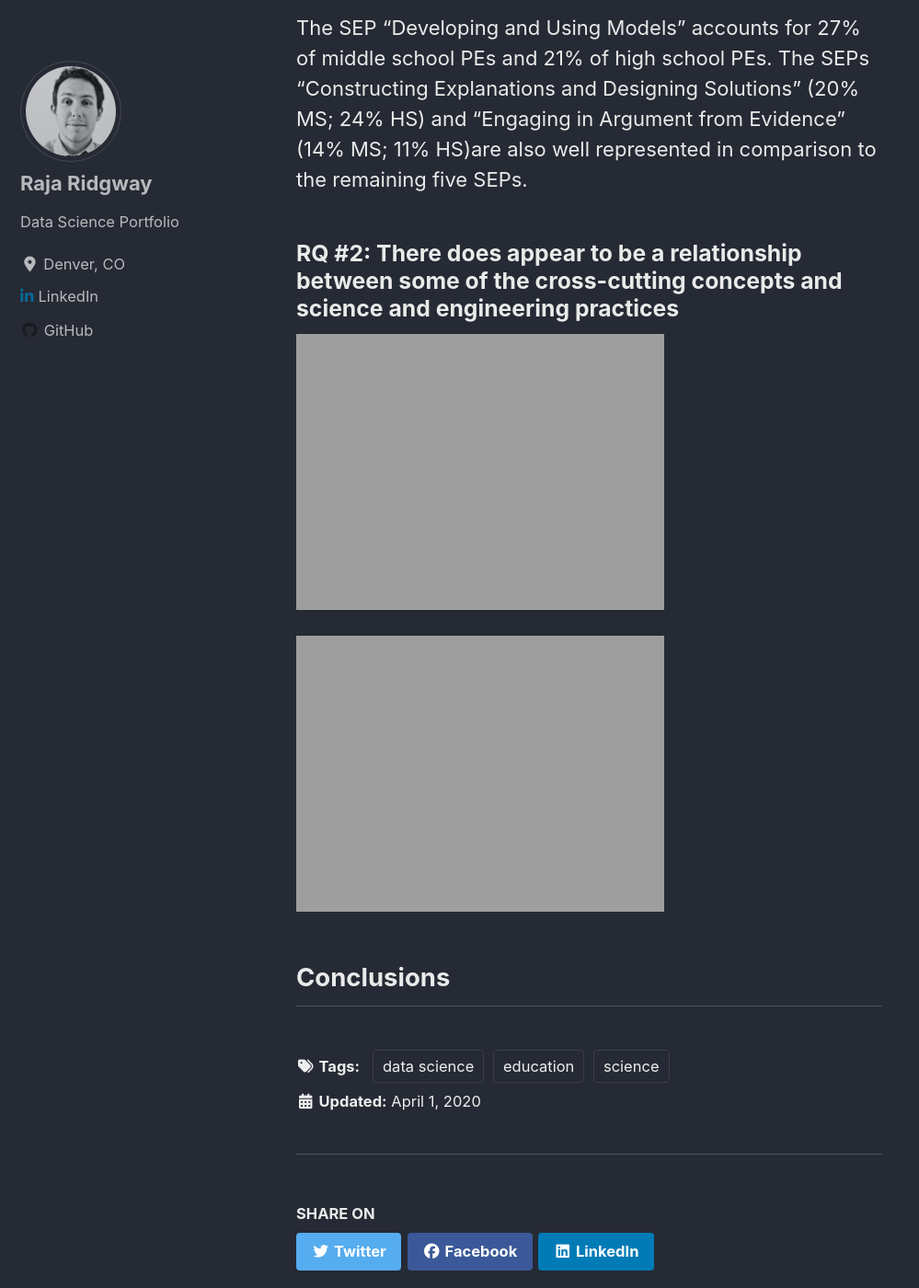
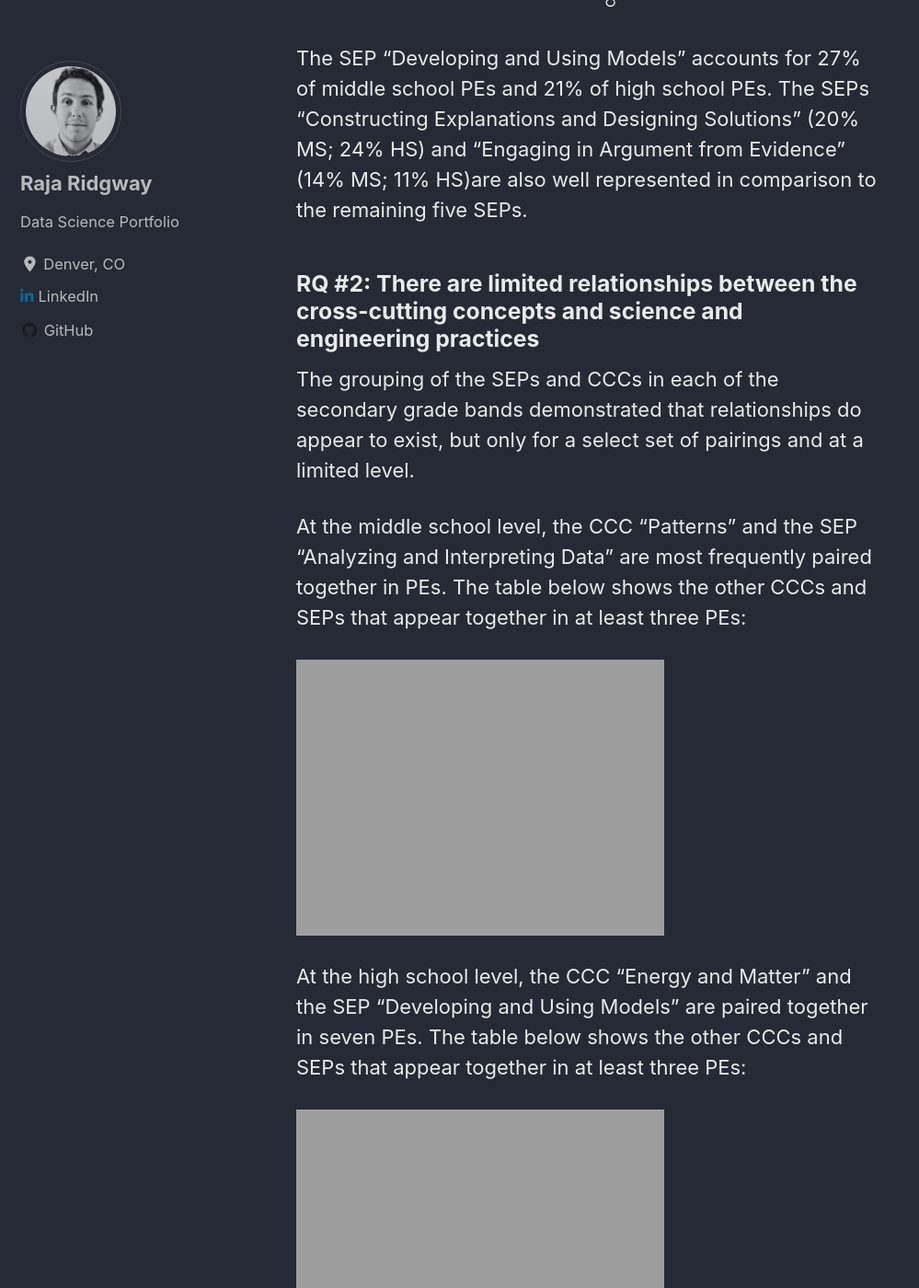
Before and after one commit to rajaridgway/rajaridgway.github.io, a Jekyll site: the page built from _posts/2020-04-01-ngssanalysis.md, in a window 1280 px wide and 1400 px high, scrolled down 9565 px. Shown: the whole window at 92% size, without its empty margins (0-999 px from the left). Built offline with Jekyll 4.4.1, drawn with Linux system fonts in a browser that asks for light colours; cached includes are drawn as plain includes; nearby versions of some CDN libraries; some of the changed text lies outside the part shown.

Commit message:
third draft of ngssanalysis

````diff
--- a/_posts/2020-04-01-ngssanalysis.md
+++ b/_posts/2020-04-01-ngssanalysis.md
@@ -157,7 +157,7 @@
 sec_ccc
 ```
 
-I went through a similar process for the SEPs given that the data was already gathered and formatted. The full code for that process can be found on my [GitHub](https://github.com/rajaridgway/ngssAnalysis).
+I went through a similar process for the SEPs given that the data was already gathered and formatted. The full code in a Jupyter Notebook for that process can be found on my [GitHub](https://github.com/rajaridgway/ngssAnalysis).
 
 The last step was to manipulate the MS and HS dataframes to see if there was a relationship between SEPs and CCCs. This was accomplished by grouping the CCCs and the SEPs using the `.count` method:
 
@@ -190,13 +190,14 @@ It should be noted that the SEPs are also not represented equally:
 The SEP "Developing and Using Models" accounts for 27% of middle school PEs and 21% of high school PEs. The SEPs "Constructing Explanations and Designing Solutions" (20% MS; 24% HS) and "Engaging in Argument from Evidence" (14% MS; 11% HS)are also well represented in comparison to the remaining five SEPs.
 
 
-### RQ #2: There does appear to be a relationship between some of the cross-cutting concepts and science and engineering practices
+### RQ #2: There are limited relationships between the cross-cutting concepts and science and engineering practices
+The grouping of the SEPs and CCCs in each of the secondary grade bands demonstrated that relationships do appear to exist, but only for a select set of pairings and at a limited level.
 
-
-
+At the middle school level, the CCC "Patterns" and the SEP "Analyzing and Interpreting Data" are most frequently paired together in PEs. The table below shows the other CCCs and SEPs that appear together in at least three PEs:
 
 <img src="{{ site.url }}{{ site.baseurl }}/images/SEPCCCC_MS.png" alt="SEP to CCC MS Relationship">
 
+At the high school level, the CCC "Energy and Matter" and the SEP "Developing and Using Models" are paired together in seven PEs. The table below shows the other CCCs and SEPs that appear together in at least three PEs:
 
 <img src="{{ site.url }}{{ site.baseurl }}/images/SEPCCCC_HS.png" alt="SEP to CCC HS Relationship">
 
````
